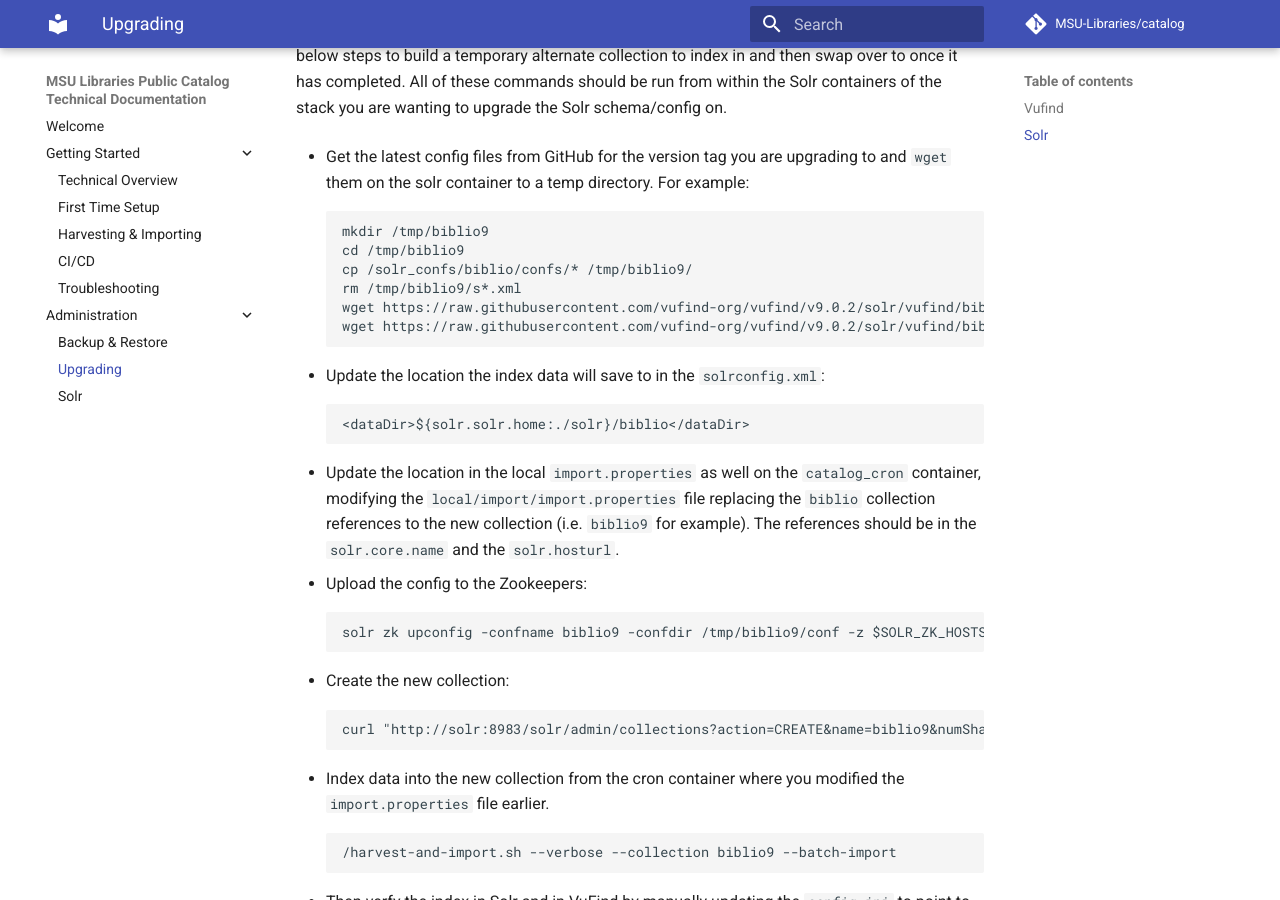
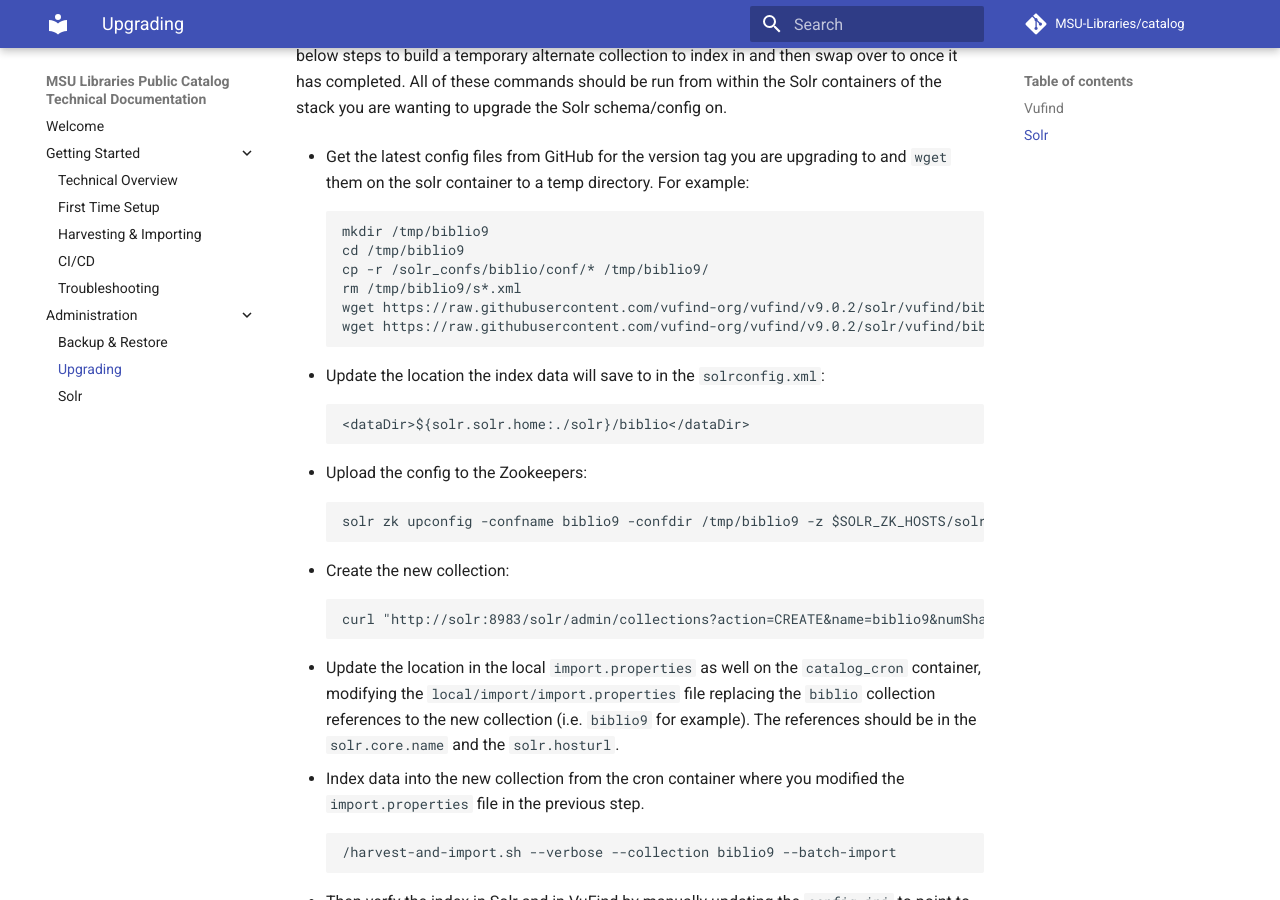
Before and after one commit to MSU-Libraries/catalog, an MkDocs documentation site: the page built from docs/upgrading.md, in a window 1280 px wide and 900 px high, scrolled down 1270 px. Built offline with MkDocs 1.6.1 and Material for MkDocs 9.7.7, drawn with Linux system fonts in a browser that asks for light colours; comment, search, counter and statistics services are not loaded; some of the changed lines change nothing that is shown.

Commit message:
doc: Updates to Solr upgrade steps

````diff
--- a/docs/upgrading.md
+++ b/docs/upgrading.md
@@ -61,7 +61,7 @@ the solr container to a temp directory. For example:
 ```
 mkdir /tmp/biblio9
 cd /tmp/biblio9
-cp /solr_confs/biblio/confs/* /tmp/biblio9/
+cp -r /solr_confs/biblio/conf/* /tmp/biblio9/
 rm /tmp/biblio9/s*.xml
 wget https://raw.githubusercontent.com/vufind-org/vufind/v9.0.2/solr/vufind/biblio/conf/solrconfig.xml
 wget https://raw.githubusercontent.com/vufind-org/vufind/v9.0.2/solr/vufind/biblio/conf/schema.xml
@@ -72,13 +72,10 @@ wget https://raw.githubusercontent.com/vufind-org/vufind/v9.0.2/solr/vufind/bibl
 <dataDir>${solr.solr.home:./solr}/biblio</dataDir>
 ```
 
-* Update the location in the local `import.properties` as well on the `catalog_cron` container, modifying
-the `local/import/import.properties` file replacing the `biblio` collection references to the
-new collection (i.e. `biblio9` for example). The references should be in the `solr.core.name` and the `solr.hosturl`.
 
 * Upload the config to the Zookeepers:
 ```
-solr zk upconfig -confname biblio9 -confdir /tmp/biblio9/conf -z $SOLR_ZK_HOSTS/solr
+solr zk upconfig -confname biblio9 -confdir /tmp/biblio9 -z $SOLR_ZK_HOSTS/solr
 ```
 
 * Create the new collection:
@@ -86,7 +83,12 @@ solr zk upconfig -confname biblio9 -confdir /tmp/biblio9/conf -z $SOLR_ZK_HOSTS/
 curl "http://solr:8983/solr/admin/collections?action=CREATE&name=biblio9&numShards=1&replicationFactor=3&wt=xml&collection.configName=biblio9"
 ```
 
-* Index data into the new collection from the cron container where you modified the `import.properties` file earlier.
+* Update the location in the local `import.properties` as well on the `catalog_cron` container, modifying
+the `local/import/import.properties` file replacing the `biblio` collection references to the
+new collection (i.e. `biblio9` for example). The references should be in the `solr.core.name` and the `solr.hosturl`.
+
+* Index data into the new collection from the cron container where you modified the `import.properties` file in the
+previous step.
 ```
 /harvest-and-import.sh --verbose --collection biblio9 --batch-import
 ```
````
